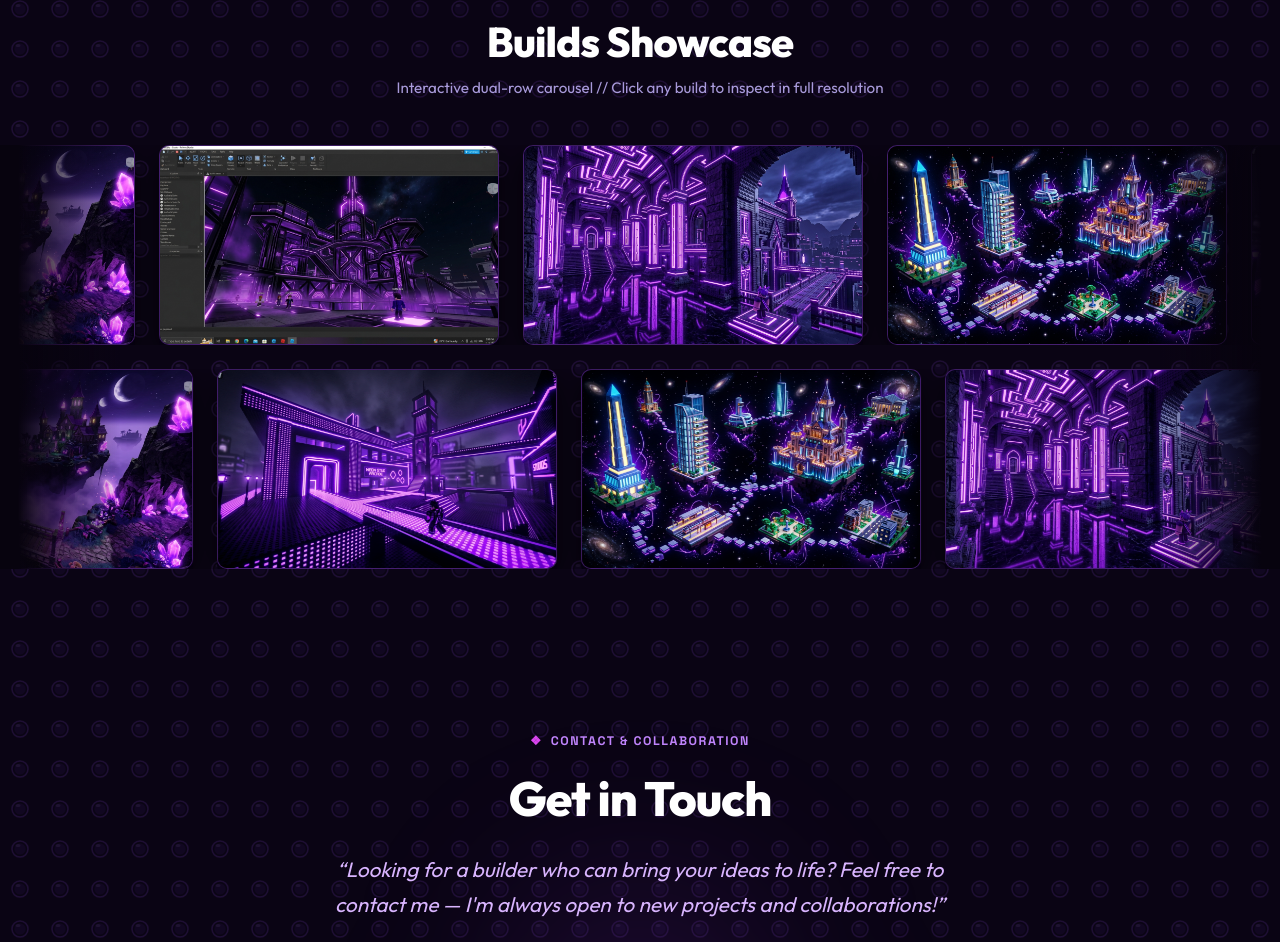
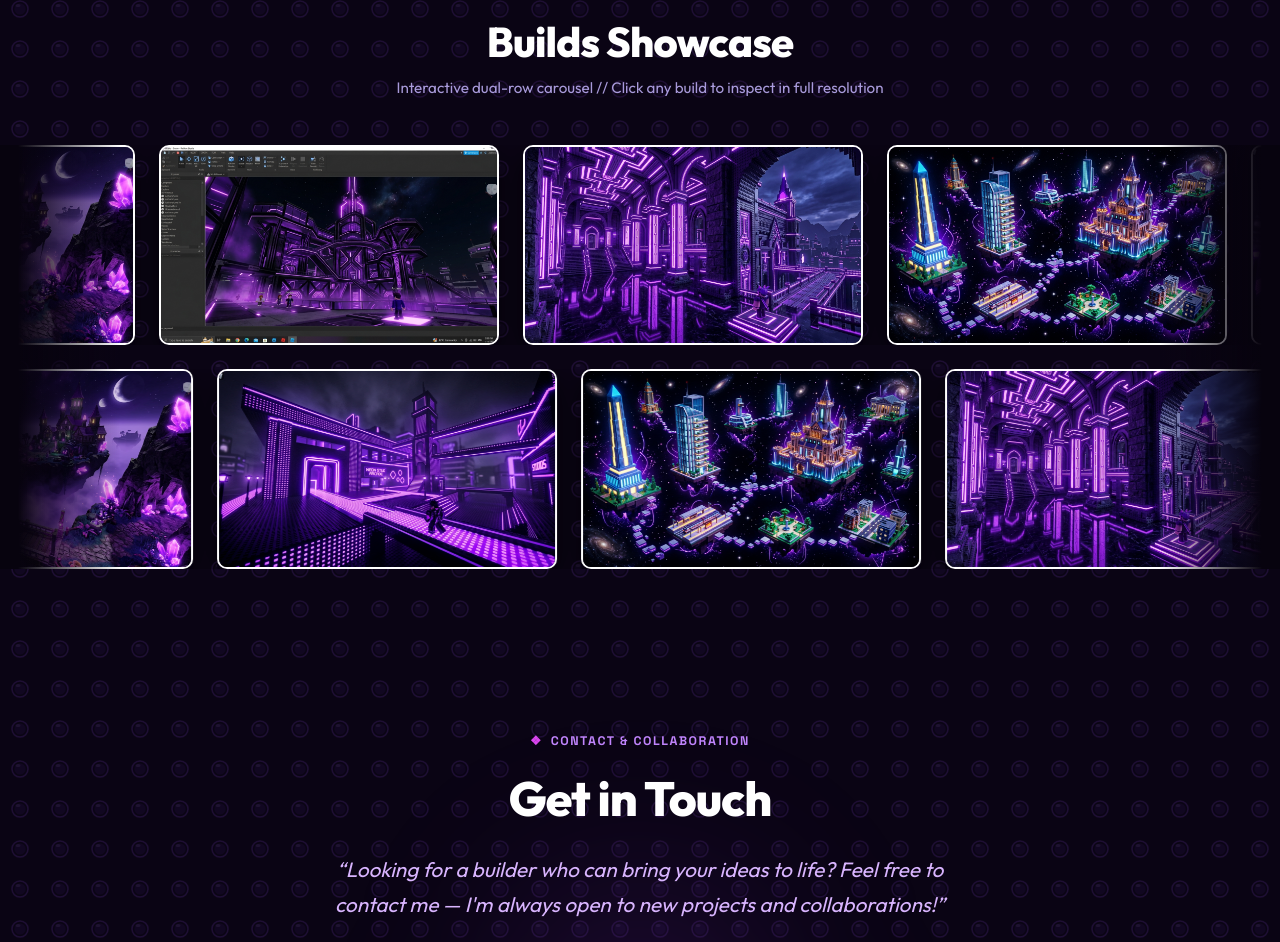
Before and after one commit to saiphh-dev/myportofolio, a Next.js app: page / in a window 1280 px wide. Shown: the part 1091-2033 px from the top of the page. Built offline with nearby package versions, Linux system fonts and the light colour scheme.

Commit message:
style: white 2px border on showcase carousel cards

```diff
--- a/src/components/ShowcaseCarousel.module.css
+++ b/src/components/ShowcaseCarousel.module.css
@@ -113,7 +113,7 @@
   cursor: pointer;
   /* Dark plate face */
   background: linear-gradient(180deg, #1a0835 0%, #0d0420 100%);
-  border: 1px solid rgba(168, 85, 247, 0.3);
+  border: 2px solid #ffffff;
   /* Raised plate depth */
   box-shadow:
     0 6px 0 0 #060110,
@@ -130,7 +130,7 @@
     0 9px 0 0 #060110,
     0 14px 35px rgba(147, 51, 234, 0.35),
     inset 0 1px 0 rgba(192, 132, 252, 0.2);
-  border-color: rgba(192, 132, 252, 0.45);
+  border-color: #ffffff;
 }
 
 .cardImage {
```
